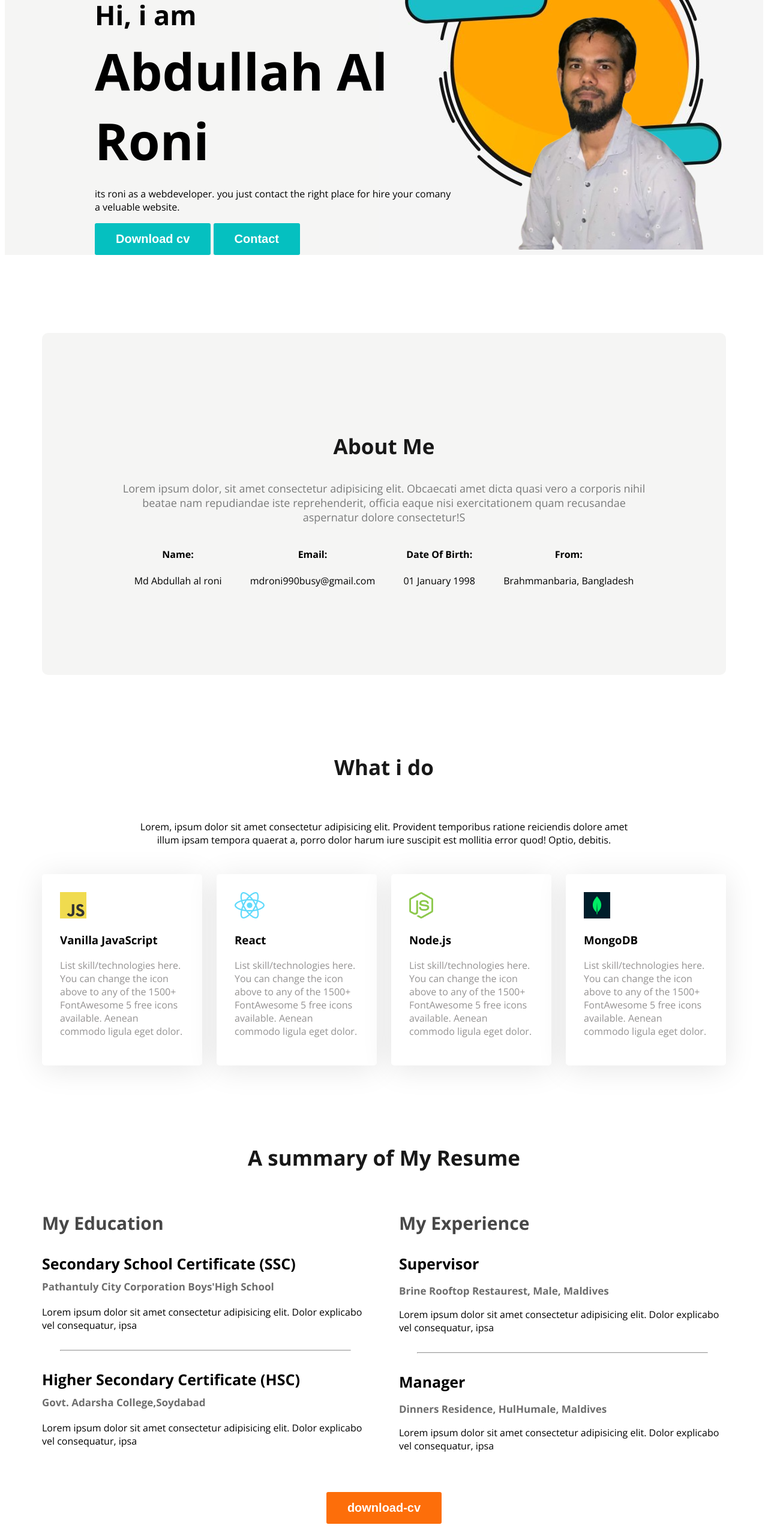
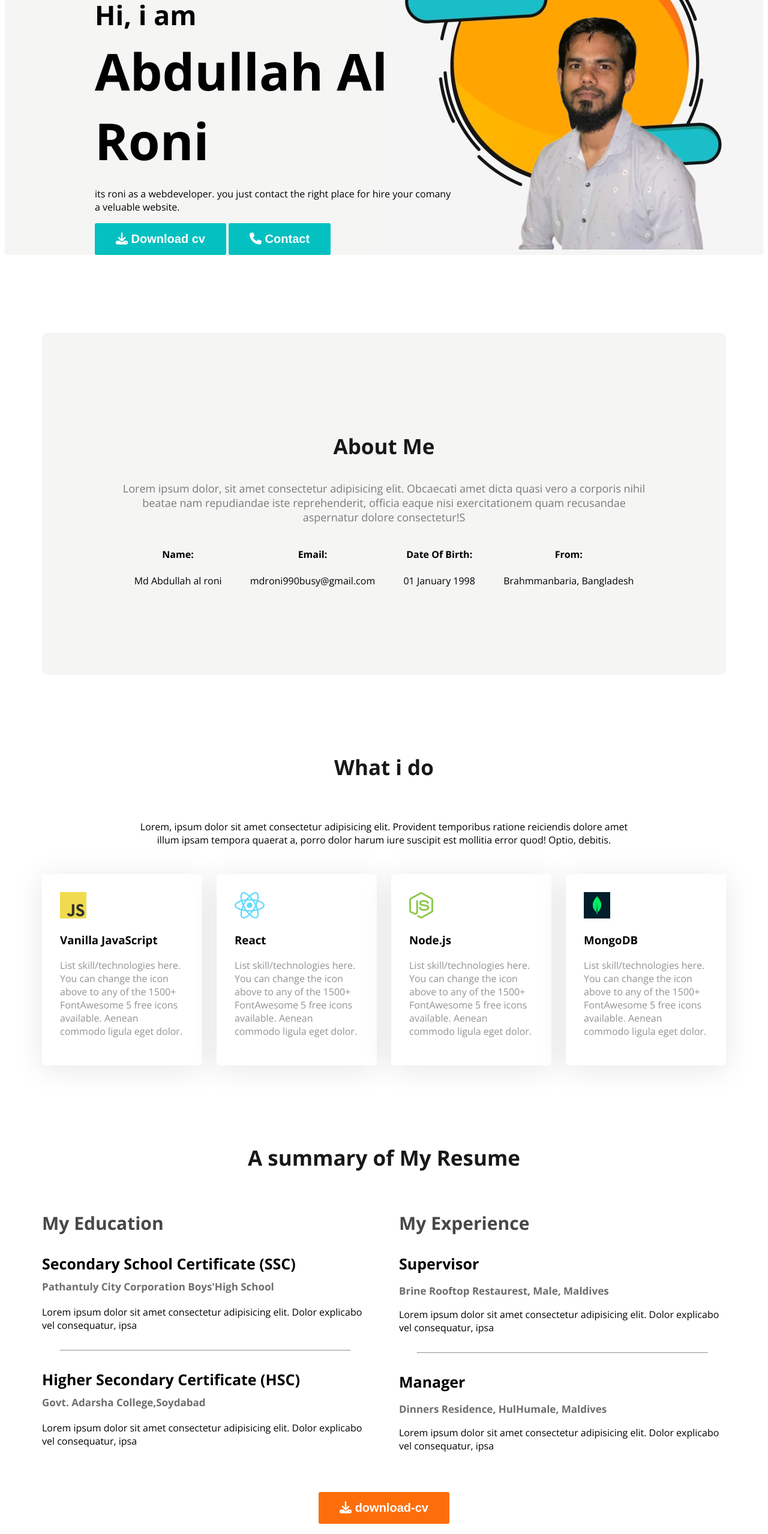
Before and after one commit to Roni0186/abdullah-portfolio, a plain HTML site: page index.html in a window 1280 px wide. Shown: the part 240-2797 px from the top of the page at 60% size. Drawn offline with nearby package versions, Linux system fonts and the light colour scheme.

Commit message:
added icon

```diff
--- a/index.html
+++ b/index.html
@@ -8,6 +8,7 @@
     <link rel="preconnect" href="https://fonts.gstatic.com" crossorigin>
     <link rel="stylesheet" href="https://fonts.googleapis.com/css2?family=Lato:ital,wght@0,400;0,700;1,400&family=open+sans:wght@400;700;800&display=swap">
     <link rel="stylesheet" href="styles/portfolio.css">
+    <script src="https://kit.fontawesome.com/8b2f8ce98b.js" crossorigin="anonymous"></script>
 </head>
 <body>
     <header class="header">
@@ -24,8 +25,8 @@
                 <h3 class="banner-welcome">Hi, i am</h3>
                 <h1 class="banner-heading">Abdullah Al Roni</h1>
                 <p>its roni as a webdeveloper. you just contact the right place for hire your comany a veluable website.</p>
-                <button id="blue" class="button-primary">Download cv</button>
-                <button id="blue1" class="button-primary">Contact</button>
+                <button id="blue" class="button-primary"> <i class="fa-solid fa-download"></i> Download cv</button>
+                <button id="blue1" class="button-primary"><i class="fa-solid fa-phone"></i> Contact</button>
             </div>
             <img class="main-pic" src="/images/portfolio.png" alt="">
         </div>
@@ -116,7 +117,7 @@
             </div>
             </div>
             <div class="download-cv">
-                <button class="button-primary" >download-cv</button>
+                <button class="button-primary" ><i class="fa-solid fa-download"></i> download-cv</button>
             </div>
         </section>
     </main>
```
